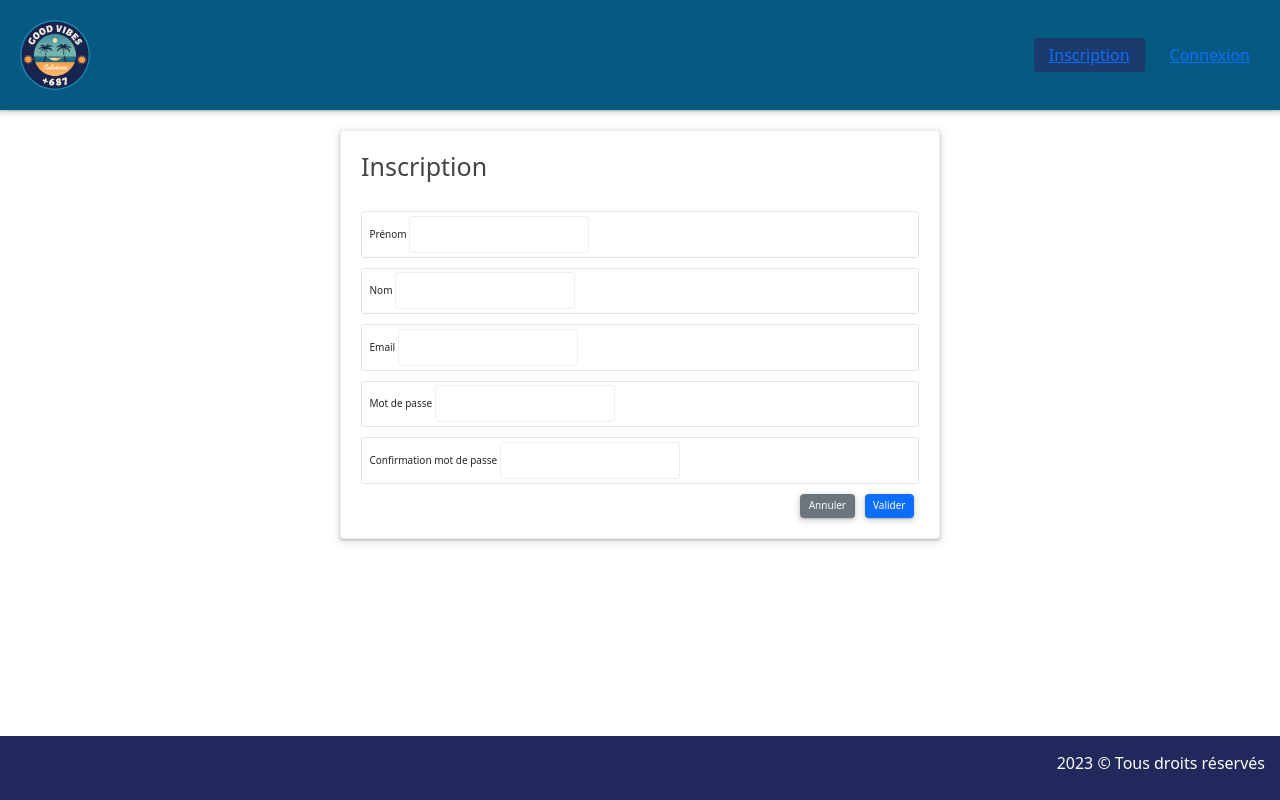
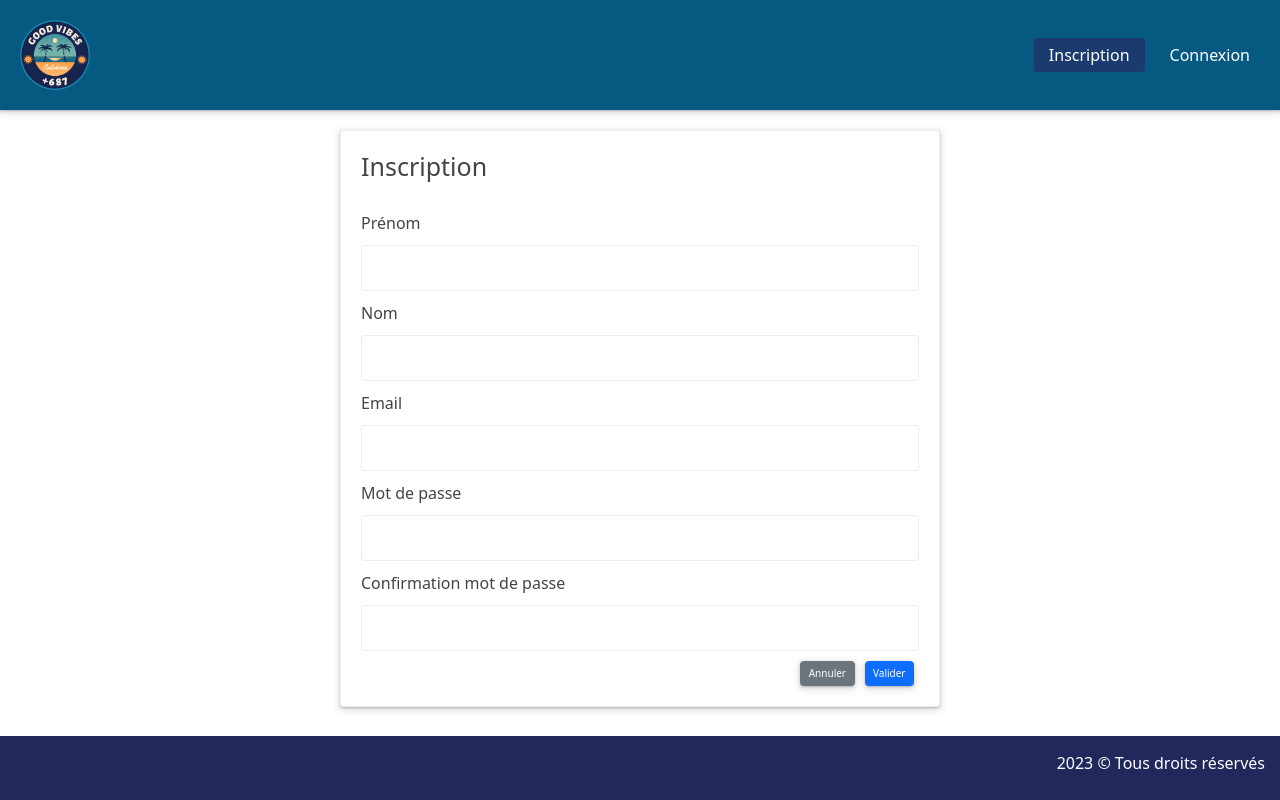
Before and after one commit to Saimoen/blog2.0.php, a PHP site: page /auth-register.php in a window 1280 px wide. Run offline with PHP 8.4, Linux system fonts and the light colour scheme.

Commit message:
Finalisation du style

```diff
--- a/auth-login.php
+++ b/auth-login.php
@@ -60,14 +60,14 @@ if ($_SERVER['REQUEST_METHOD'] === 'POST') {
             <div class="block p-20 form-container">
                 <h1>Connexion</h1>
                 <form action="/auth-login.php" , method="POST">
-                    <div class="form-control">
+                    <div class="form-control1">
                         <label for="email">Email</label>
                         <input type="email" name="email" id="email" value="<?= $email ?? '' ?>">
                         <?php if ($errors['email']) : ?>
                             <p class="text-danger"><?= $errors['email'] ?></p>
                         <?php endif; ?>
                     </div>
-                    <div class="form-control">
+                    <div class="form-control1">
                         <label for="password">Mot de passe</label>
                         <input type="password" name="password" id="password">
                         <?php if ($errors['password']) : ?>
--- a/auth-register.php
+++ b/auth-register.php
@@ -82,35 +82,35 @@ if ($_SERVER['REQUEST_METHOD'] === 'POST') {
             <div class="block p-20 form-container">
                 <h1>Inscription</h1>
                 <form action="/auth-register.php" , method="POST">
-                    <div class="form-control">
+                    <div class="form-control1">
                         <label for="firstname">Prénom</label>
                         <input type="text" name="firstname" id="firstname" value="<?= $firstname ?? '' ?>">
                         <?php if ($errors['firstname']) : ?>
                             <p class="text-danger"><?= $errors['firstname'] ?></p>
                         <?php endif; ?>
                     </div>
-                    <div class="form-control">
+                    <div class="form-control1">
                         <label for="lastname">Nom</label>
                         <input type="text" name="lastname" id="lastname" value="<?= $lastname ?? '' ?>">
                         <?php if ($errors['lastname']) : ?>
                             <p class="text-danger"><?= $errors['lastname'] ?></p>
                         <?php endif; ?>
                     </div>
-                    <div class="form-control">
+                    <div class="form-control1">
                         <label for="email">Email</label>
                         <input type="email" name="email" id="email" value="<?= $email ?? '' ?>">
                         <?php if ($errors['email']) : ?>
                             <p class="text-danger"><?= $errors['email'] ?></p>
                         <?php endif; ?>
                     </div>
-                    <div class="form-control">
+                    <div class="form-control1">
                         <label for="password">Mot de passe</label>
                         <input type="password" name="password" id="password">
                         <?php if ($errors['password']) : ?>
                             <p class="text-danger"><?= $errors['password'] ?></p>
                         <?php endif; ?>
                     </div>
-                    <div class="form-control">
+                    <div class="form-control1">
                         <label for="confirmpassword">Confirmation mot de passe</label>
                         <input type="password" name="confirmpassword" id="confirmpassword">
                         <?php if ($errors['confirmpassword']) : ?>
--- a/includes/head.php
+++ b/includes/head.php
@@ -2,6 +2,7 @@
 <meta http-equiv="X-UA-Compatible" content="IE=edge">
 <meta name="viewport" content="width=device-width, initial-scale=1.0">
 <link rel="stylesheet" href="public/css/style.css">
+<link rel="stylesheet" href="public/css/index.css">
 <script defer src="public/js/index.js"></script>
 <link rel="preconnect" href="https://fonts.gstatic.com">
 <link href="https://fonts.googleapis.com/css2?family=Open+Sans:wght@400;700&display=swap" rel="stylesheet">
--- a/public/css/index.css
+++ b/public/css/index.css
@@ -83,6 +83,14 @@ a {
   text-decoration: none;
 }
 
+header a {
+  text-decoration: none;
+  color: white;
+}
+
+.content a {
+  color: #000;
+}
 
 a:link {
   color: white;
--- a/public/css/style.css
+++ b/public/css/style.css
@@ -45,11 +45,12 @@ ul {
 a {
   color: inherit;
   text-decoration: none;
+  color: white;
 }
 
 .navbar {
   text-decoration: none;
-  color: white;
+
 }
 
 /* container */
@@ -138,6 +139,7 @@ header {
   border-radius: 3px;
   padding: 5px 15px;
   transition: background-color 0.2s;
+  color: #fff;
 }
 
 .header-menu li:hover {
@@ -250,28 +252,28 @@ footer {
   margin-bottom: 2rem;
 }
 
-.form-control {
+.form-control1 {
   display: flex;
   flex-flow: column;
   margin: 1rem 0;
 }
 
-.form-control label {
+.form-control1 label {
   margin-bottom: 1rem;
 }
 
-.form-control input {
+.form-control1 input {
   border: var(--border);
   border-radius: 3px;
   padding: 1rem 1.5rem;
 }
 
-.form-control select {
+.form-control1 select {
   border: var(--border);
   padding: 1rem 1.5rem;
 }
 
-.form-control textarea {
+.form-1 textarea {
   border: var(--border);
   padding: 1rem 1.5rem;
   min-height: 20rem;
```
Also changed, not shown: form-article.php (+4 -4 lines).
